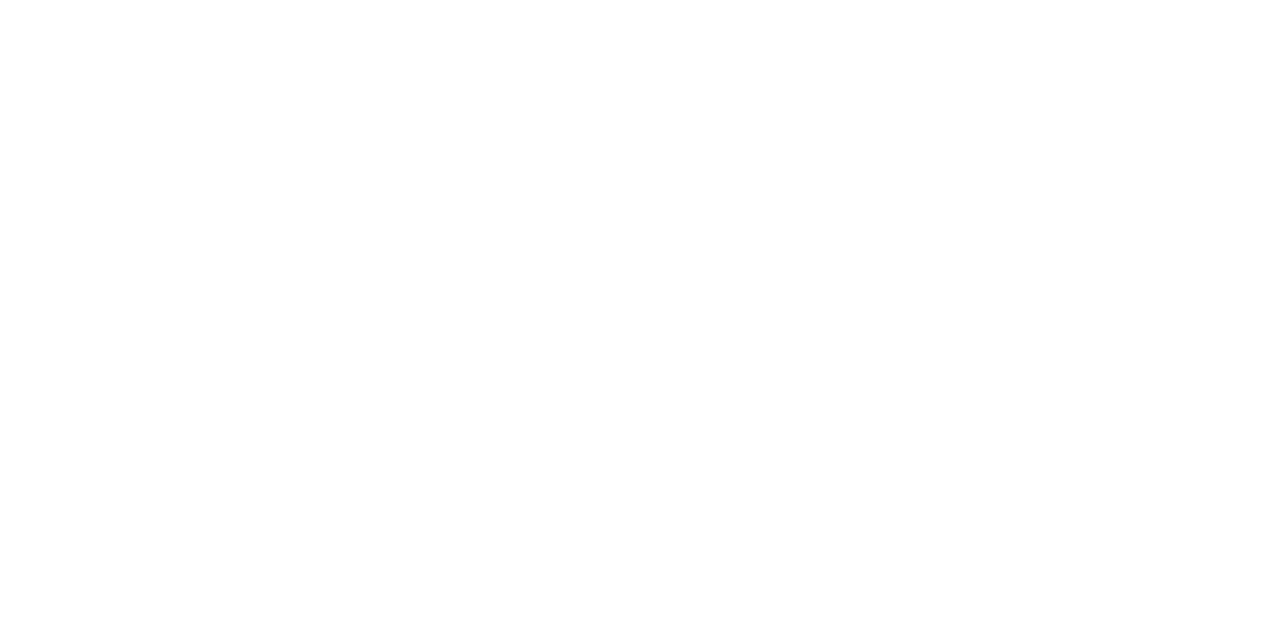
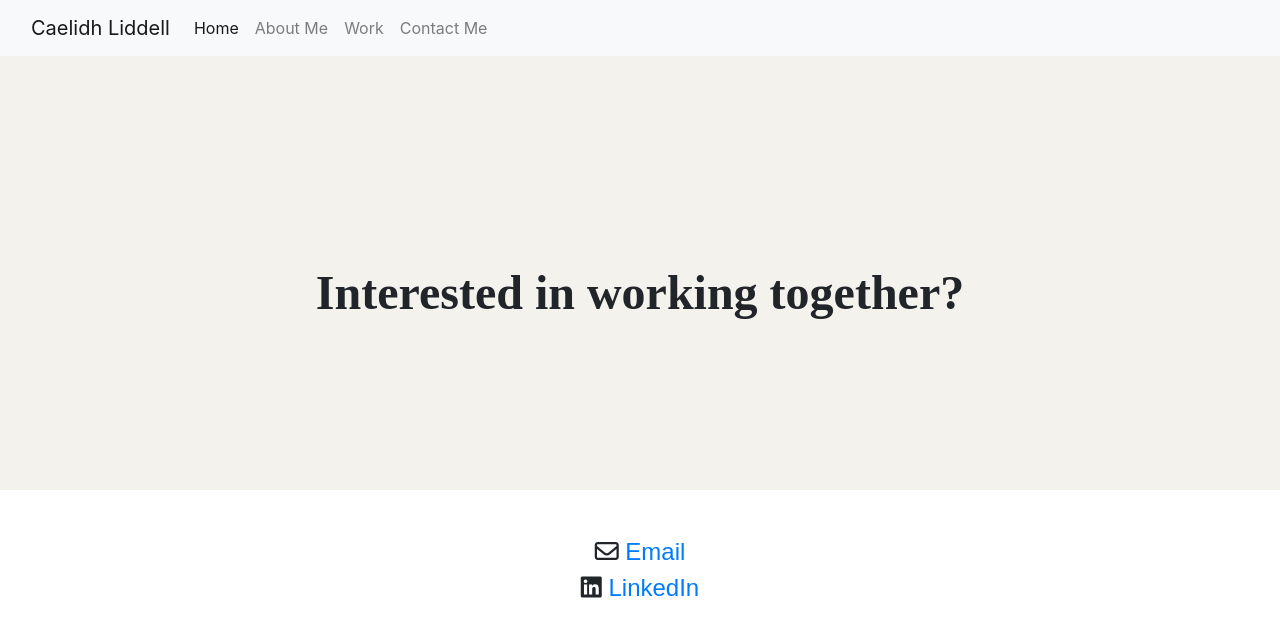
Before and after one commit to caelidh/portfolio-homework, a plain HTML site: page contact.html in a window 1280 px wide. Drawn offline with nearby package versions, Linux system fonts and the light colour scheme.

Commit message:
updated navbar, added content & styling on contact page

```diff
--- a/contact.html
+++ b/contact.html
@@ -4,9 +4,41 @@
     <meta charset="UTF-8">
     <meta http-equiv="X-UA-Compatible" content="IE=edge">
     <meta name="viewport" content="width=device-width, initial-scale=1.0">
-    <title>Document</title>
+    <title>Contact Me | Caelidh Liddell</title>
+
+    <script src="https://kit.fontawesome.com/cfccb013a8.js" crossorigin="anonymous"></script>
+
+    <script src="https://cdn.jsdelivr.net/npm/bootstrap@5.3.0-alpha1/dist/js/bootstrap.bundle.min.js" integrity="sha384-w76AqPfDkMBDXo30jS1Sgez6pr3x5MlQ1ZAGC+nuZB+EYdgRZgiwxhTBTkF7CXvN" crossorigin="anonymous"></script>
+
+    <link rel="stylesheet" href="https://cdn.jsdelivr.net/npm/bootstrap@4.3.1/dist/css/bootstrap.min.css" integrity="sha384-ggOyR0iXCbMQv3Xipma34MD+dH/1fQ784/j6cY/iJTQUOhcWr7x9JvoRxT2MZw1T" crossorigin="anonymous">
+    <link rel="stylesheet" href="../src/style.css">
 </head>
 <body>
+    <nav class="navbar navbar-expand-lg navbar-light bg-light">
+        <div class="container-fluid">
+          <a class="navbar-brand" href="#">Caelidh Liddell</a>
+          <button class="navbar-toggler" type="button" data-bs-toggle="collapse" data-bs-target="#navbarNavAltMarkup" aria-controls="navbarNavAltMarkup" aria-expanded="false" aria-label="Toggle navigation">
+            <span class="navbar-toggler-icon"></span>
+          </button>
+          <div class="collapse navbar-collapse" id="navbarNavAltMarkup">
+            <div class="navbar-nav">
+              <a class="nav-link active" aria-current="page" href="#">Home</a>
+              <a class="nav-link" href="../about.html">About Me</a>
+              <a class="nav-link" href="../work.html">Work</a>
+              <a class="nav-link" href="../contact.html">Contact Me</a>
+            </div>
+          </div>
+        </div>
+      </nav>
+      <div class="hero">
+    <h1 class="mt-5 contact-page-h1">Interested in working together?</h1>
+    </div>
+    <div class="mt-5">
+    <h3><i class="fa-regular fa-envelope fa-1x"></i>
+    <a href="mailto:myemail@gmail.com">Email</a></h3>
 
+    <h3><i class="fa-brands fa-linkedin fa-1x"></i>
+    <a href="https://www.linkedin.com/">LinkedIn</a> </h3>
+</div>
 </body>
 </html>
--- a/src/style.css
+++ b/src/style.css
@@ -13,6 +13,12 @@ h1 {
     font-family: "Playfair Display", serif;
     font-size: 96px;
     font-weight: bold;
+}
+
+.contact-page-h1 {
+    font-family: "Playfair Display", serif;
+    font-size: 48px;
+    text-align: center;
 }
 
 .hero h2 {
```
Also changed, not shown: about.html (+1 -2 lines), index.html (+1 -1 lines), work.html (+1 -1 lines).
